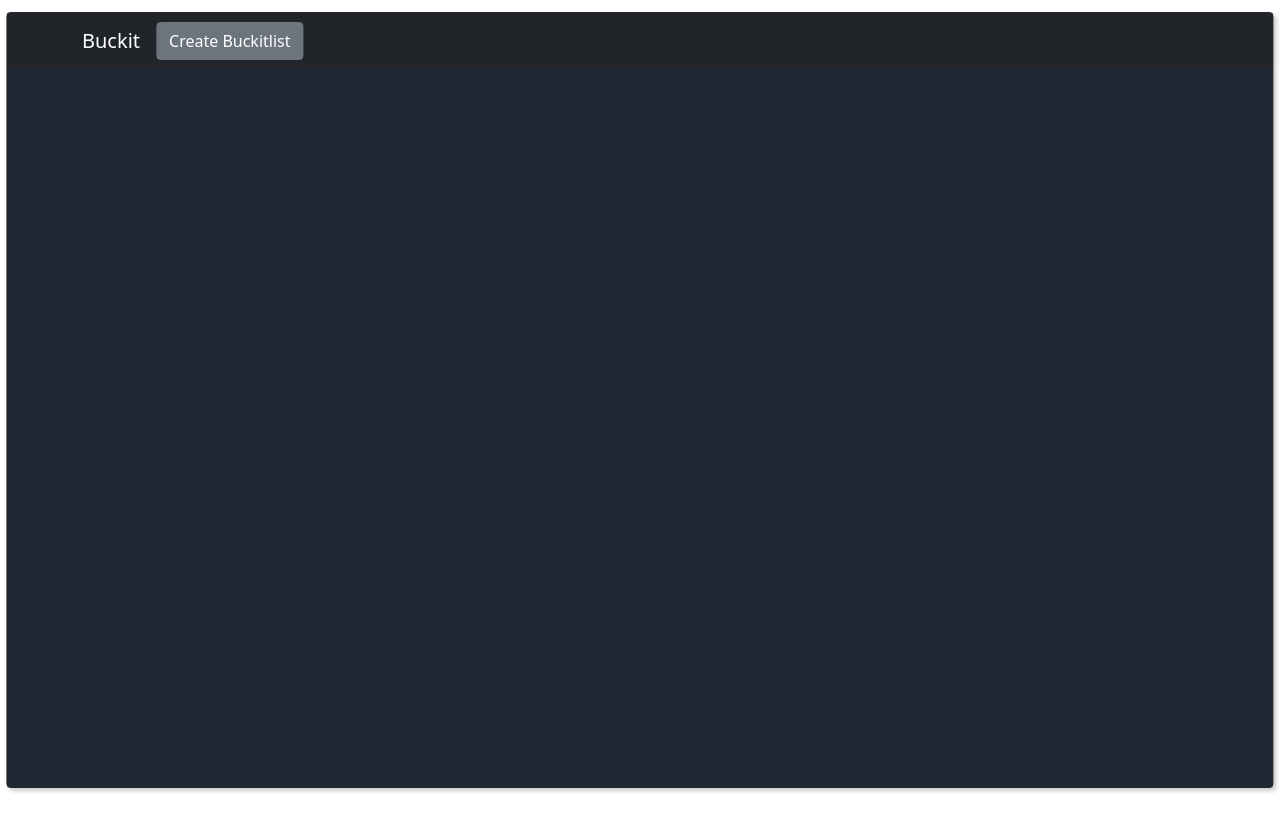
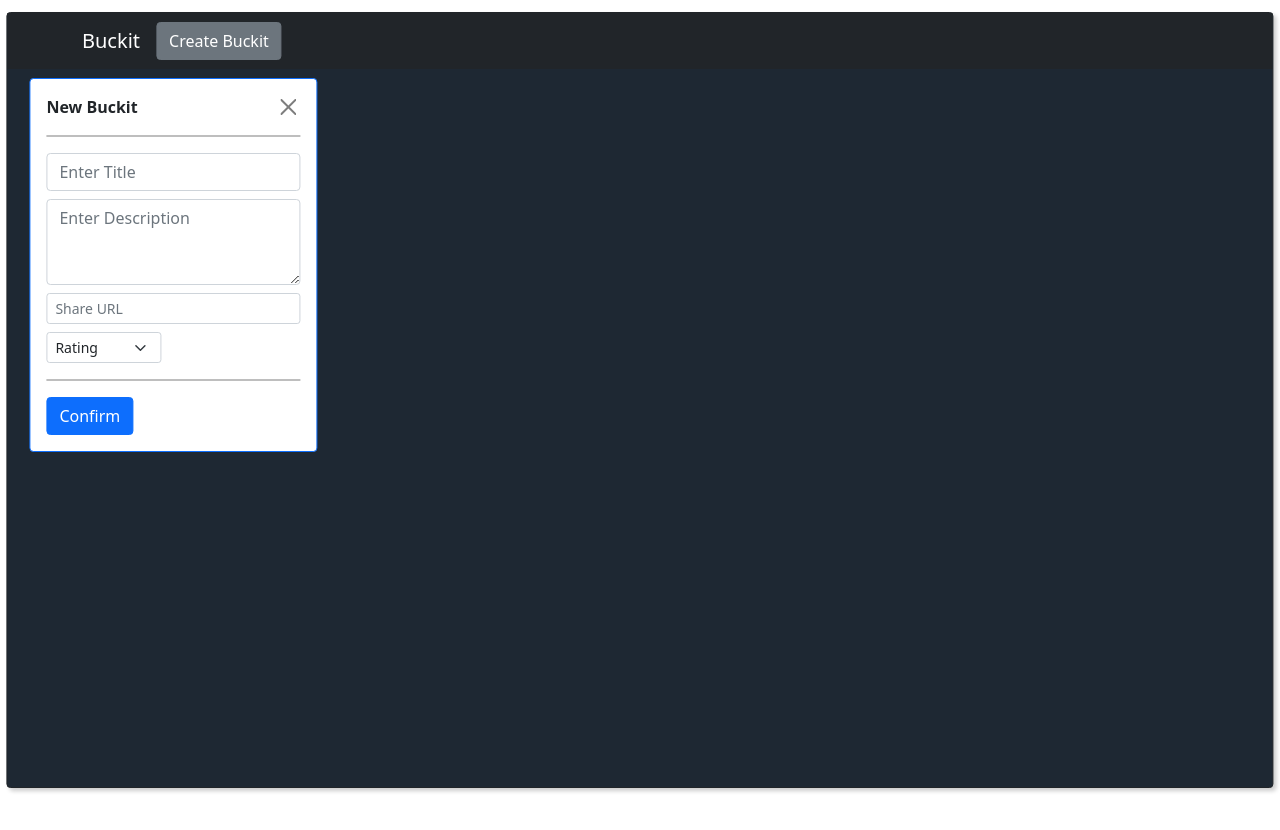
Before and after one commit to TeamPFA/buckit, a React app: page /home in a window 1280 px wide. Shown: the top 830 px of the page. Before the commit the page ends 800 px from the top, so only its background shows below. Built offline with nearby package versions, Linux system fonts and the light colour scheme.

Commit message:
Updated dashboard & card

```diff
--- a/package.json
+++ b/package.json
@@ -56,6 +56,7 @@
     "react-dom": "^17.0.2",
     "react-router-dom": "^5.3.0",
     "reactstrap": "^8.10.0",
+    "uuid": "^8.3.2",
     "uuidv4": "^6.2.12"
   }
 }
--- a/src/components/Buckit.jsx
+++ b/src/components/Buckit.jsx
@@ -1,48 +1,48 @@
 import React from 'react';
 import ReactDOM from 'react-dom';
 import { BrowserRouter as Router, Route, Switch, NavLink, Link } from 'react-router-dom';
-import { Button, Form, Container, Image, Row, Column, Col, Card, ListGroup,ListGroupItem, InputGroup, FormControl, CloseButton } from 'react-bootstrap';
+import { Button, Form, Container, Image, Row, Column, Col, Card, ListGroup, ListGroupItem, InputGroup, FormControl, CloseButton } from 'react-bootstrap';
 
 const Buckit = () => {
     return (
         <Card variant="Light" border="primary" style={{ width: '18rem' }}>
+            <Card.Body>
+                <div className="d-flex justify-content-between">
+                    <div className="text-dark">
+                        <strong>New Buckit</strong>
+                    </div>
+                    <CloseButton />
+                </div>
 
-  <Card.Body>
+                <hr className="solid" />
 
-      <div className="d-flex justify-content-end"><CloseButton /></div>
-      <hr class="solid"/>
-      <div className="text-dark mb-2"><strong>New Bucketlist</strong></div>
-      <Form >
+                <Form>
                     <Form.Group controlId="formBasicTitle">
                         <Form.Control type="text" placeholder="Enter Title" />
                     </Form.Group>
-  <Form.Group className="mb-1" controlId="formBasicText">
+                    <Form.Group className="mb-2" controlId="formBasicText">
                         <Form.Control className="mt-2" as="textarea" placeholder="Enter Description" rows={3} />
                     </Form.Group>
-  <hr class="solid"/>
-  <ListGroup className="list-group-flush">
-    <ListGroupItem>
-
-    <Form.Control size="sm" type="text" placeholder="Enter idea here" />
                     <InputGroup>
-    <FormControl size="sm" type="url" aria-label="Small" aria-describedby="inputGroup-sizing-sm" placeholder="Share URL"/>
+                        <FormControl className="mb-2" size="sm" type="url" aria-label="Small" aria-describedby="inputGroup-sizing-sm" placeholder="Share URL" />
+                    </InputGroup>
+                    <Row>
+                        <Col>
                             <Form.Select size="sm" id="inlineFormCustomSelect">
-        <option value="0">Rating</option>
+                                <option value="#">Rating</option>
                                 <option value="3">⭐⭐⭐</option>
                                 <option value="2">⭐⭐</option>
                                 <option value="1">⭐</option>
                             </Form.Select>
-      </InputGroup>
-    </ListGroupItem>
-
-        </ListGroup>
+                        </Col>
+                        <Col></Col>
+                    </Row>
+                    <hr className="solid" />
+                    <Button variant="primary">Confirm</Button>
                 </Form>
             </Card.Body>
-
-
-
         </Card>
-  )
-}
+    );
+};
 
 export default Buckit;
--- a/src/components/Dashboard.jsx
+++ b/src/components/Dashboard.jsx
@@ -10,16 +10,16 @@ import Separator from './Separator';
 
 
 const Dashboard = () => {
-    const [showBuckit, setShowBuckit] = useState(false)
+    const [showBuckit, setShowBuckit] = useState([])
     return (
         <Container fluid className="dashboard border rounded border-dark">
                 <Navbar collapseOnSelect className="fixed-top" bg="dark" variant="dark">
                     <Container>
-                    <Navbar.Brand href="#home">Buckit</Navbar.Brand>
+                    <Navbar.Brand href="/home">Buckit</Navbar.Brand>
                     <Navbar.Toggle aria-controls="responsive-navbar-nav" />
                     <Navbar.Collapse id="responsive-navbar-nav">
                         <Nav className="me-auto">
-                        <Button variant="secondary" onClick={()=> setShowBuckit(true)}>Create Buckitlist</Button>
+                        <Button variant="secondary" onClick={()=> setShowBuckit(true)}>Create Buckit</Button>
                         </Nav>
                     </Navbar.Collapse>
                     </Container>
--- a/src/components/Signup.jsx
+++ b/src/components/Signup.jsx
@@ -4,22 +4,24 @@ import { Button, Form, Container, Image } from 'react-bootstrap';
 import { Link } from 'react-router-dom';
 import axios from 'axios';
 
+
+const { v4: uuidv4 } = require('uuid');
+
 const Signup = () => {
   const [usernameInput, setUsername] = useState('');
   const [passwordInput, setPassword] = useState('');
 
   const fetchData = () => {
+    const userID = uuidv4()
     axios
       .post('/api/signup', {
+        userID: userID,
         username: usernameInput,
         password: passwordInput,
-      })
-      .then((res) => res.data
-
-      )
+        })
+      .then((res) => window.location = '/home')
       .catch((err) => console.error('ERR: ', err));
   };
-
 
 
   const handleSubmit = (event) => {
--- a/src/sass/styles.scss
+++ b/src/sass/styles.scss
@@ -23,6 +23,9 @@
 
 }
 
+.list-group-item {
+  padding: 0;
+}
 
 .dashboard{
   height: 97%;
```
Also changed, not shown: 1 other file (tests, documents, lock files or other folders). Lines whose indentation alone changed are shown as unchanged.
